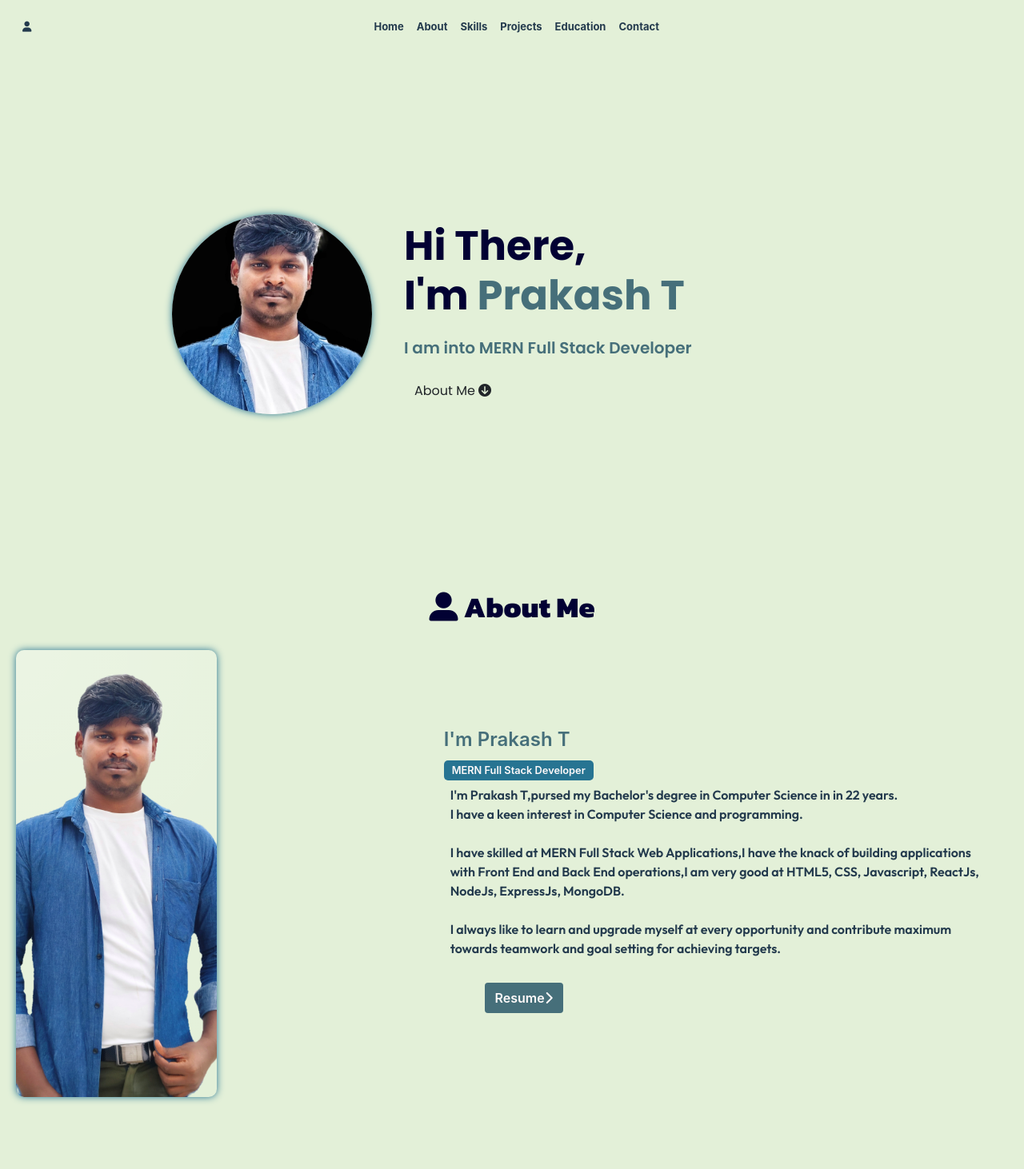
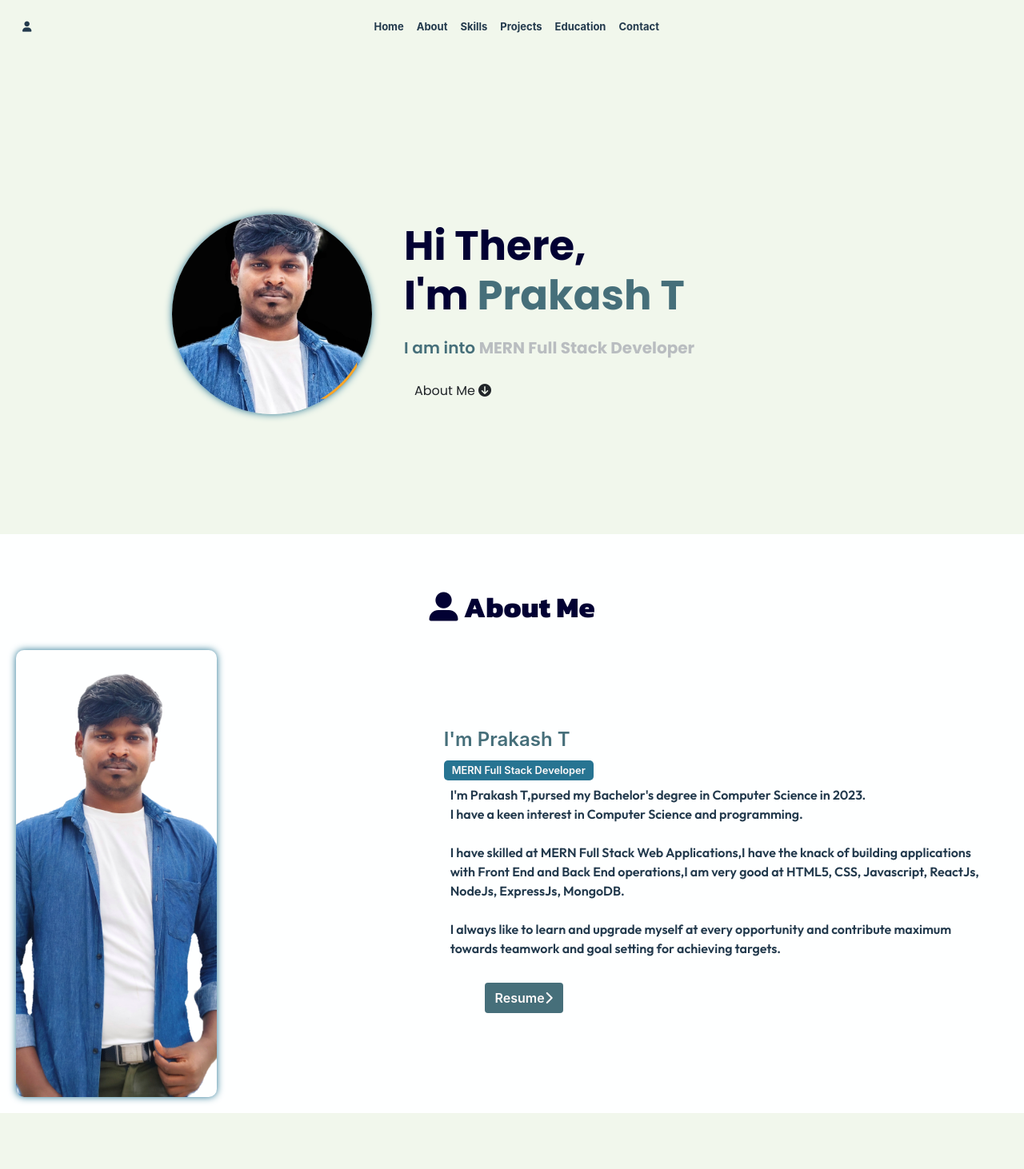
Before and after one commit to T-Prakash2002/Portfolio, a React (Vite) app: page / in a window 1280 px wide. Shown: the top 1462 px of the page at 80% size. Built offline with nearby package versions, Linux system fonts and the light colour scheme; a web font is replaced by a local one.

Commit message:
added animation

```diff
--- a/src/App.jsx
+++ b/src/App.jsx
@@ -114,7 +114,7 @@ function App() {
         image={image}
         role={role}
         age={age}
-        year={education?.year}
+        year={education?.college.year}
         resume={resume}
         contacts={contacts}
       />
--- a/src/components/About.jsx
+++ b/src/components/About.jsx
@@ -21,7 +21,7 @@ const About = ({ full_name, image, role, resume, contacts, year, age }) => {
 
             <p className="col-12 col-md-12 p-2">
               I'm {full_name},pursed my Bachelor's degree in Computer Science in{" "}
-              {year} in {age} years.
+              {year}.
               <br />
               I have a keen interest in Computer Science and programming.
               <br />
--- a/src/components/Home.jsx
+++ b/src/components/Home.jsx
@@ -12,7 +12,7 @@ const Home = ({ full_name, contacts, role, image }) => {
         <div className="right ">
           <h6>
           Hi There,
-          <br /> I'm <span className="">{full_name} </span>
+          <br /> I'm <span className="name">{full_name} </span>
         </h6>
         <p>
           I am into <span className="typing-text">{role[0]}</span>
--- a/src/index.css
+++ b/src/index.css
@@ -15,7 +15,7 @@
   -moz-osx-font-smoothing: grayscale;
 
   --primary-color: #466f7a;
-  --secondary-color: #e3f0d8;
+  --secondary-color: #f1f7ec;
   --section-color: #c0bebe;
   --text-color: #233a4d;
   --text-1: #cae5f1;
--- a/src/style/about.css
+++ b/src/style/about.css
@@ -4,6 +4,7 @@
 
 #about{
   margin: 0;
+  background-color: #feffff;
 }
 .row .image{
   display: ruby;
--- a/src/style/home.css
+++ b/src/style/home.css
@@ -59,6 +59,17 @@
   text-wrap: nowrap;
 }
 
+.typing-text{
+  animation: blinker 3s linear infinite;
+  color: #020133;
+  font-weight: 700 !important;
+}
+
+@keyframes blinker {
+  0% { opacity: 0; }
+  50% { opacity: 1;color: #837d94b0; }
+  100% { opacity: 1; }
+}
 
 .hero .left .image_hero{
     position: relative;
@@ -72,19 +83,18 @@
         right: 0;
         bottom: 0;
         z-index: 1;
-        animation: clippath 3s infinite linear;
-
+        animation: clippath 4s infinite ease-in;
     }
 }
 
 @keyframes clippath {
     0%{
         clip-path: inset(10% 10% 90% 90%);
-        border: 3px solid rgb(60, 255, 0);
+        border: 3px solid rgb(238, 225, 227);
     }
     25% {
         clip-path: inset(10% 90% 10% 90%);
-        border: 3px solid rgb(228, 228, 202);
+        border: 3px solid rgb(224, 224, 143);
     }
     50% {
         clip-path: inset(90% 10% 10% 90%);
@@ -92,11 +102,11 @@
     }
     75% {
         clip-path: inset(0% 0% 0% 0%);
-        border: 3px solid rgb(249, 250, 238);
+        border: 3px solid rgb(244, 253, 137);
     }
     100% {
         clip-path: inset(10% 10% 90% 90%);
-        border: 3px solid rgb(36, 221, 253);
+        border: 3px solid rgb(253, 159, 36);
     }
 }
 
```
